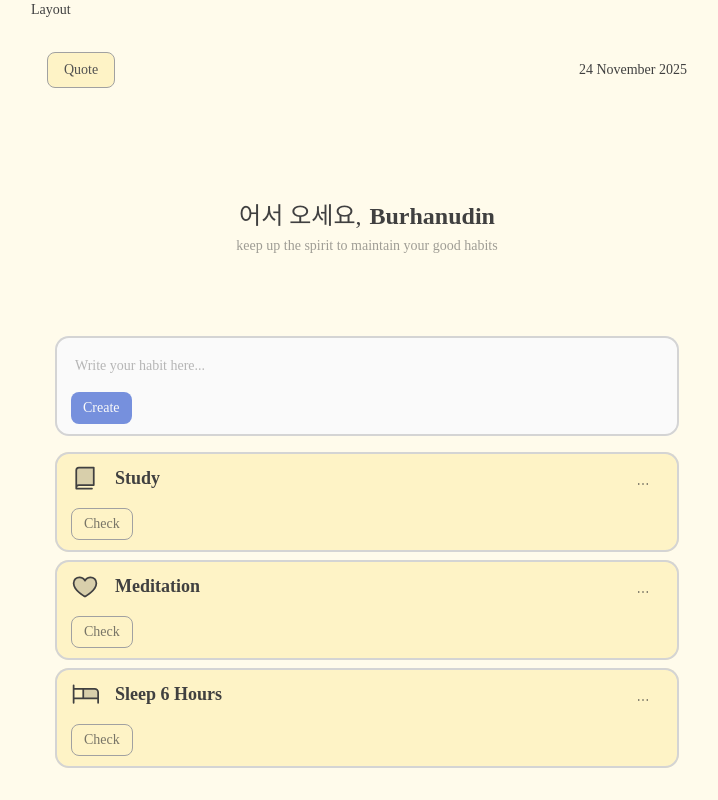
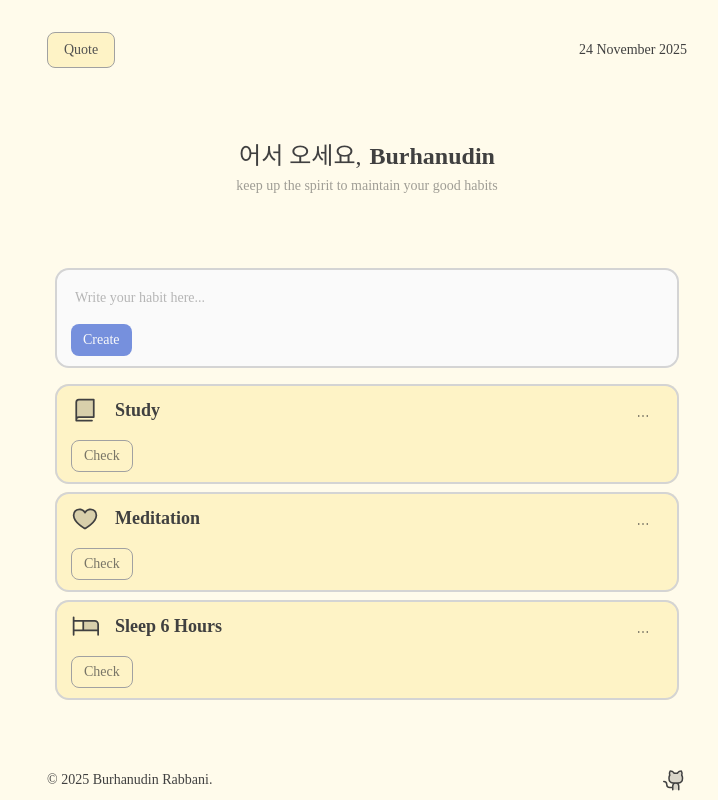
Before and after one commit to burhanudinrabbani666/task-management, a React (Vite) app: page / in a window 1280 px wide. Shown: the top 800 px of the page, without its empty margins (273-991 px from the left). Built offline with nearby package versions, Linux system fonts and the light colour scheme.

Commit message:
feat: move header to layout

```diff
--- a/src/app.tsx
+++ b/src/app.tsx
@@ -1,16 +1,10 @@
 import "@fontsource-variable/inter";
 import { Dashboard } from "./components/dashboard";
-import { Top } from "./components/top";
-import { Hero } from "./components/hero";
-import { Footer } from "./components/footer";
 
 export default function App() {
   return (
     <div className="flex max-w-2xl flex-col gap-20">
-      <Top />
-      <Hero />
       <Dashboard />
-      <Footer />
     </div>
   );
 }
--- a/src/components/layouts/layout.tsx
+++ b/src/components/layouts/layout.tsx
@@ -1,10 +1,17 @@
 import { Outlet } from "react-router";
+import { Hero } from "../hero";
+import { Top } from "../top";
+import { Footer } from "../footer";
 
 export function Layout() {
   return (
     <div>
-      <h1>Layout</h1>
+      <header className="mb-18 flex flex-col gap-10">
+        <Top />
+        <Hero />
+      </header>
       <Outlet />
+      <Footer />
     </div>
   );
 }
```
